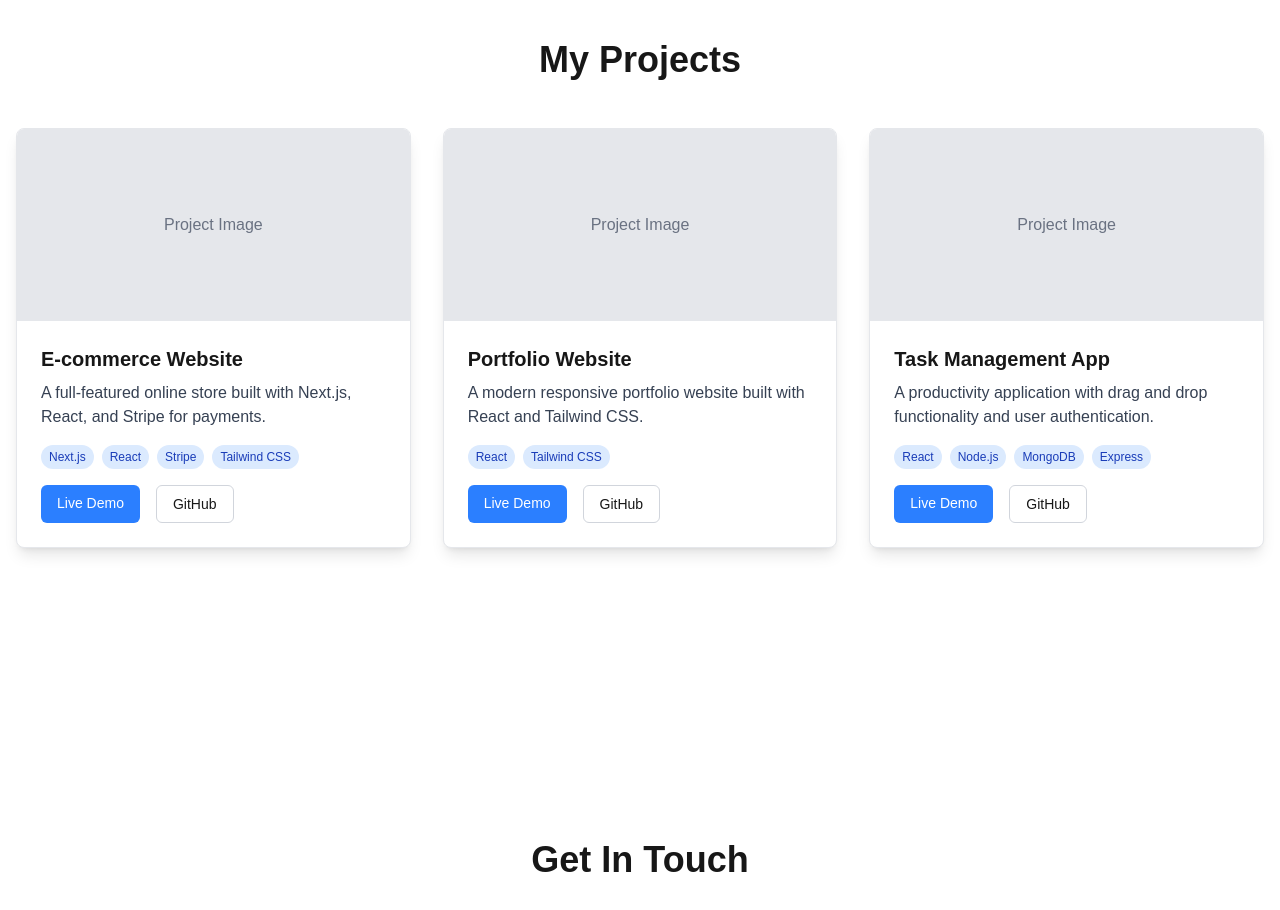
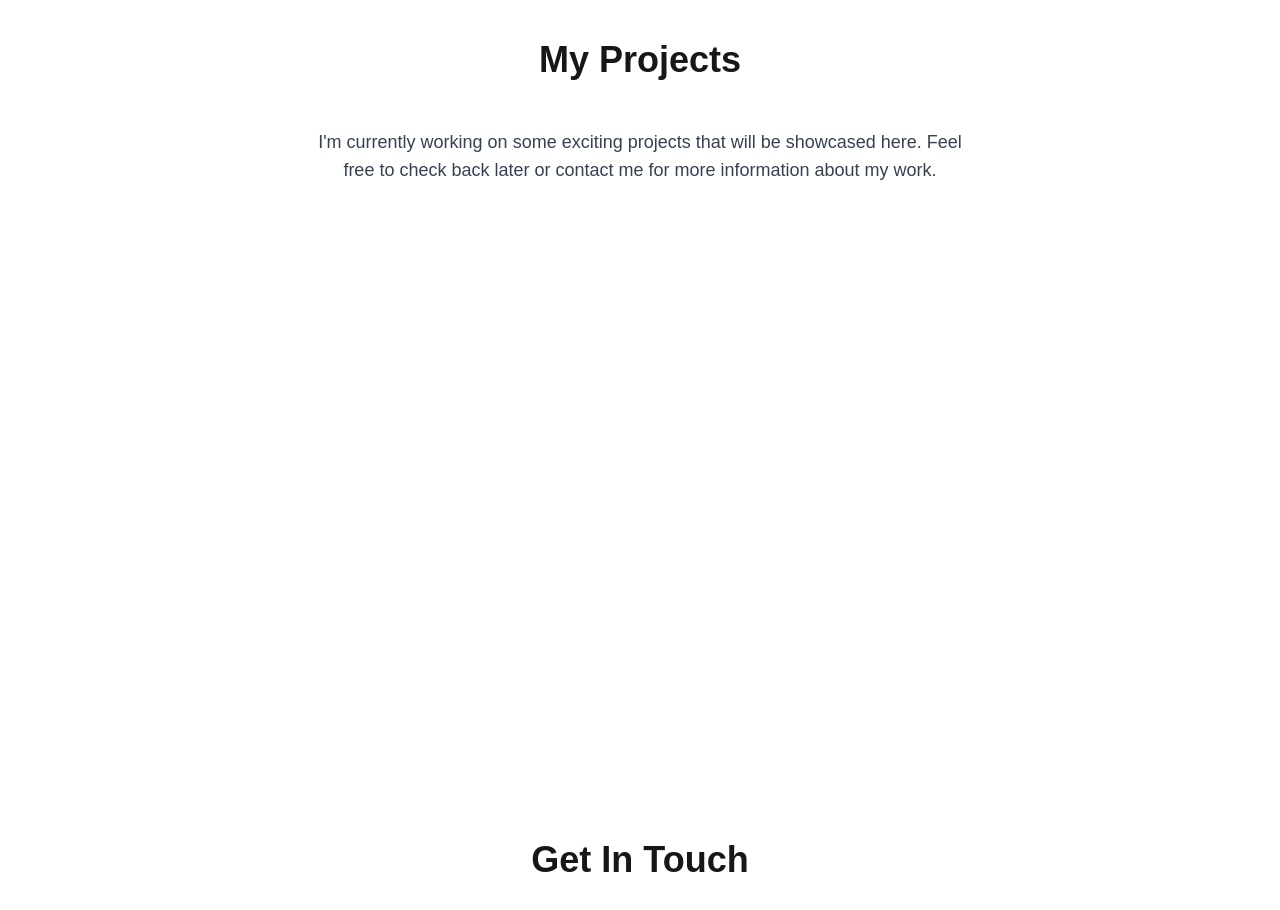
Before and after one commit to pederespen/portfolio, a Next.js app: page / in a window 1280 px wide. Shown: the part 1680-2590 px from the top of the page. Built offline with nearby package versions, Linux system fonts and the light colour scheme.

Commit message:
updated project section

```diff
--- a/src/components/ProjectsSection.tsx
+++ b/src/components/ProjectsSection.tsx
@@ -1,37 +1,4 @@
 const ProjectsSection = () => {
-  const projects = [
-    {
-      id: 1,
-      title: "E-commerce Website",
-      description:
-        "A full-featured online store built with Next.js, React, and Stripe for payments.",
-      image: "/placeholder.jpg",
-      tags: ["Next.js", "React", "Stripe", "Tailwind CSS"],
-      liveUrl: "#",
-      githubUrl: "#",
-    },
-    {
-      id: 2,
-      title: "Portfolio Website",
-      description:
-        "A modern responsive portfolio website built with React and Tailwind CSS.",
-      image: "/placeholder.jpg",
-      tags: ["React", "Tailwind CSS"],
-      liveUrl: "#",
-      githubUrl: "#",
-    },
-    {
-      id: 3,
-      title: "Task Management App",
-      description:
-        "A productivity application with drag and drop functionality and user authentication.",
-      image: "/placeholder.jpg",
-      tags: ["React", "Node.js", "MongoDB", "Express"],
-      liveUrl: "#",
-      githubUrl: "#",
-    },
-  ];
-
   return (
     <section id="projects" className="min-h-screen px-4 pt-20 pb-16">
       <div className="container mx-auto">
@@ -39,55 +6,12 @@ const ProjectsSection = () => {
           My Projects
         </h2>
 
-        <div className="grid md:grid-cols-2 lg:grid-cols-3 gap-8">
-          {projects.map((project) => (
-            <div
-              key={project.id}
-              className="bg-white rounded-lg overflow-hidden shadow-lg transition-transform hover:scale-105 border border-gray-200"
-            >
-              <div className="relative h-48 w-full bg-gray-200">
-                {/* Replace with actual images when available */}
-                <div className="absolute inset-0 flex items-center justify-center text-gray-500">
-                  Project Image
-                </div>
-              </div>
-
-              <div className="p-6">
-                <h3 className="text-xl font-bold mb-2">{project.title}</h3>
-                <p className="text-gray-700 mb-4">{project.description}</p>
-
-                <div className="flex flex-wrap gap-2 mb-4">
-                  {project.tags.map((tag) => (
-                    <span
-                      key={tag}
-                      className="px-2 py-1 bg-blue-100 text-blue-800 rounded-full text-xs"
-                    >
-                      {tag}
-                    </span>
-                  ))}
-                </div>
-
-                <div className="flex gap-4">
-                  <a
-                    href={project.liveUrl}
-                    className="px-4 py-2 bg-blue-500 text-white font-medium rounded-md hover:bg-blue-600 transition-colors text-sm"
-                    target="_blank"
-                    rel="noopener noreferrer"
-                  >
-                    Live Demo
-                  </a>
-                  <a
-                    href={project.githubUrl}
-                    className="px-4 py-2 border border-gray-300 rounded-md hover:bg-gray-100 transition-colors text-sm"
-                    target="_blank"
-                    rel="noopener noreferrer"
-                  >
-                    GitHub
-                  </a>
-                </div>
-              </div>
-            </div>
-          ))}
+        <div className="max-w-2xl mx-auto text-center">
+          <p className="text-lg text-gray-700">
+            I&apos;m currently working on some exciting projects that will be
+            showcased here. Feel free to check back later or contact me for more
+            information about my work.
+          </p>
         </div>
       </div>
     </section>
```
